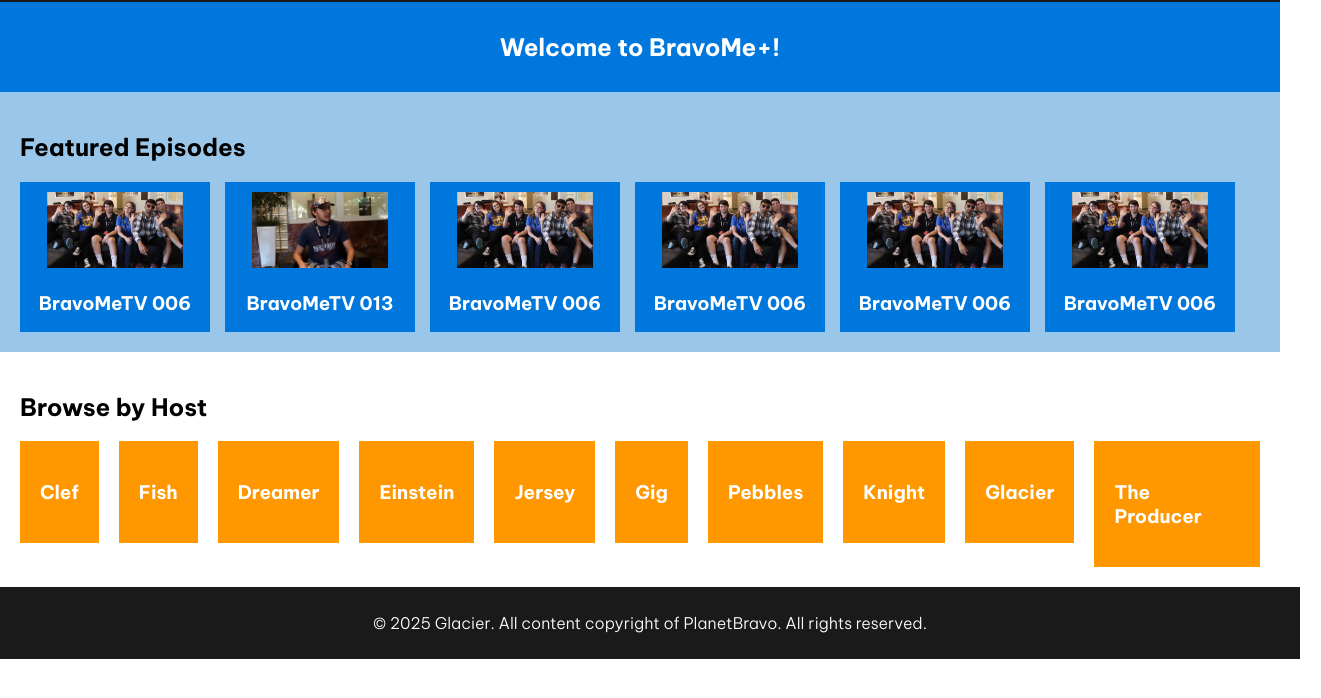
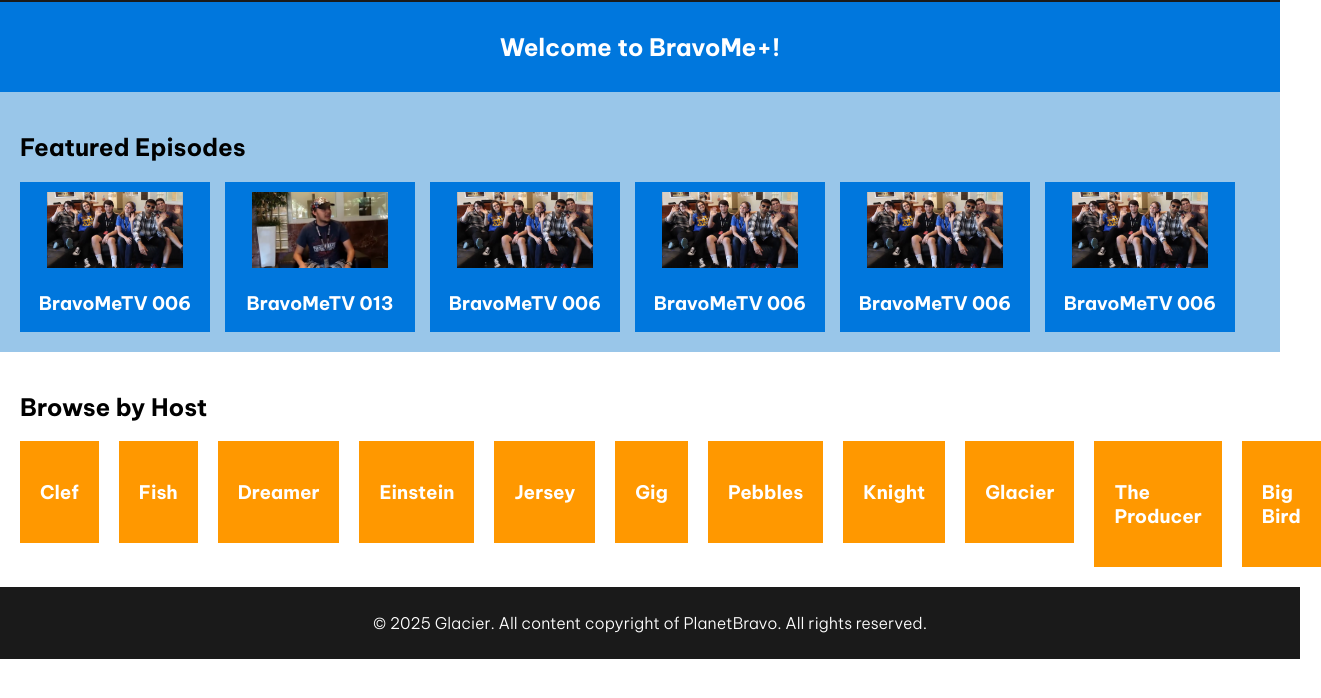
Before and after one commit to swiftcentral/BravoMePlus, a plain HTML site: page home.html in a window 1280 px wide. Shown: the part 92-790 px from the top of the page, 1321 px wide, since content can reach past the window. Drawn offline with Linux system fonts and the light colour scheme.

Commit message:
Update home.html

```diff
--- a/home.html
+++ b/home.html
@@ -172,6 +172,11 @@
                     <h3>The Producer</h3>
                 </div>
             </a>
+            <a href="bigbird.html" style="text-decoration: none;">
+                <div style="background-color: #FF9800; padding: 20px; color: white;">
+                    <h3>Big Bird</h3>
+                </div>
+            </a>
         </div>
     </section>
 
```
